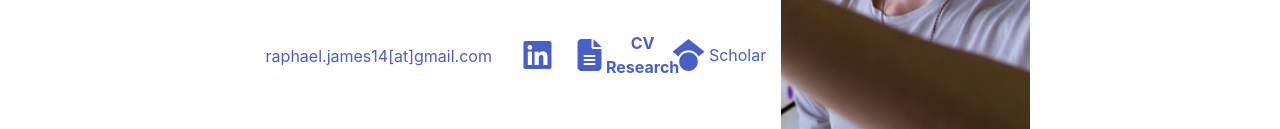
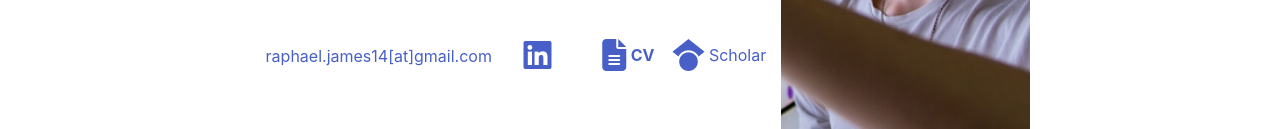
Before and after one commit to Sando-rj/Sando-rj.github.io, a website: page index.html in a window 1280 px wide. Shown: the part 500-629 px from the top of the page. Drawn offline with nearby package versions, Linux system fonts and the light colour scheme.

Commit message:
Updating CV

```diff
--- a/index.html
+++ b/index.html
@@ -65,7 +65,7 @@
                 <a href="images/CV_de_Qualification.pdf">
                     <span class="icon is-medium">
                         <i class="fa-solid fa-file-alt fa-2x"></i>
-                        &nbsp;<strong>CV Research</strong>
+                        &nbsp;<strong>CV</strong>
                     </span>
                 </a>
                 <a href="https://scholar.google.com/citations?user=W9nEnkoAAAAJ&hl=fr">
```
Also changed, not shown: 1 other file.
